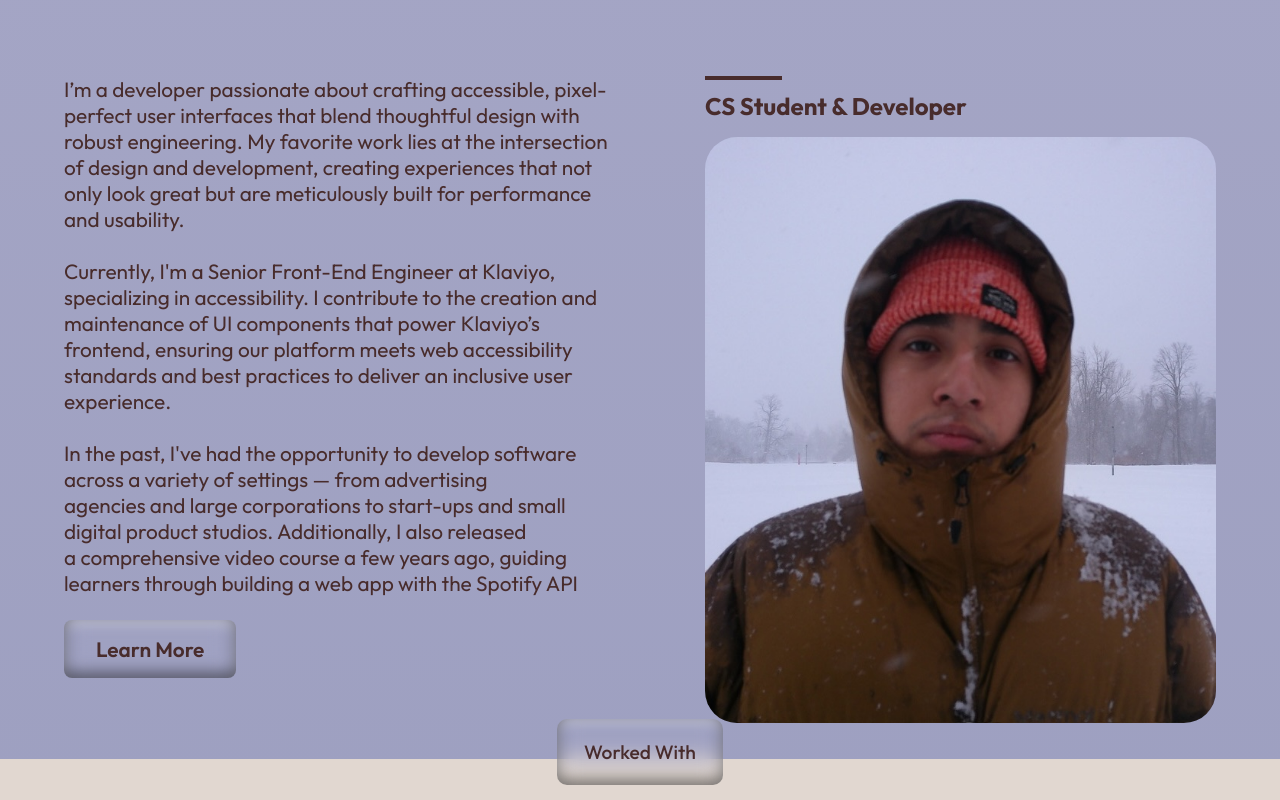
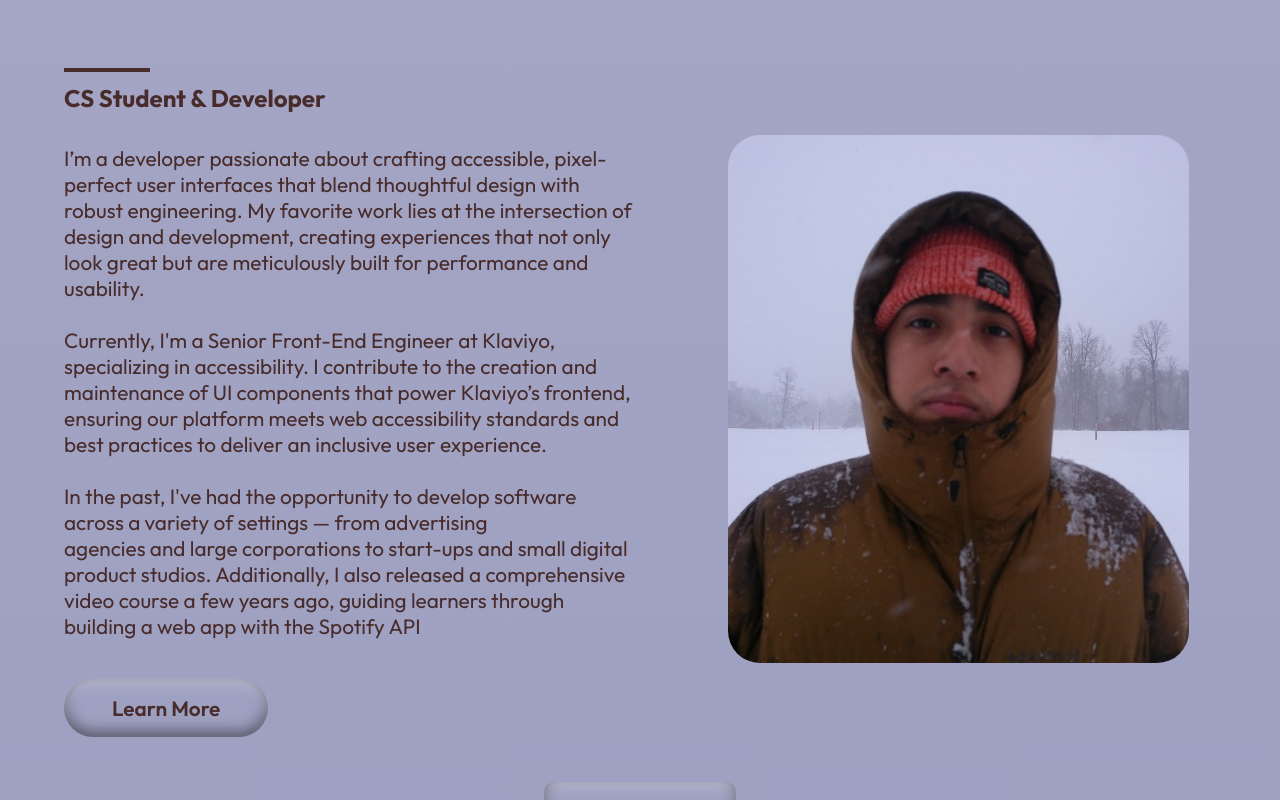
Before and after one commit to ricnrdo/portfolio, a React (Vite) app: page / in a window 1280 px wide. Shown: the part 820-1620 px from the top of the page. Built offline with nearby package versions, Linux system fonts and the light colour scheme.

Commit message:
Done
All css and html sections done. Buttons and links are not functional yet.

```diff
--- a/index.html
+++ b/index.html
@@ -10,6 +10,13 @@
     <link rel="preconnect" href="https://fonts.googleapis.com">
     <link rel="preconnect" href="https://fonts.gstatic.com" crossorigin>
     <link href="https://fonts.googleapis.com/css2?family=Outfit:wght@100..900&display=swap" rel="stylesheet">
+
+    <!-- Basic Icons -->
+    <link href="https://cdn.boxicons.com/3.0.8/fonts/basic/boxicons.min.css" rel="stylesheet">
+    <!-- Filled Icons -->
+    <link href="https://cdn.boxicons.com/3.0.8/fonts/filled/boxicons-filled.min.css" rel="stylesheet">
+    <!-- Brand Icons -->
+    <link href="https://cdn.boxicons.com/3.0.8/fonts/brands/boxicons-brands.min.css" rel="stylesheet">
   </head>
   <body>
     <header id="header"></header>
@@ -17,6 +24,27 @@
     <script type="module" src="/src/app.tsx"></script>
   </body>
   <footer>
+      <div class="logo">
+        <img src="./src/assets/img/logo-figma.svg" alt="logo">
+        <p>© 2026 Ricardo Puma. All rights reserved.</p>
+      </div>
+      <div class="socials">
+        <svg  xmlns="http://www.w3.org/2000/svg" width="24" height="24"
+          fill="currentColor" viewBox="0 0 24 24" >
+          <!--Boxicons v3.0.8 https://boxicons.com | License  https://docs.boxicons.com/free-->
+          <path d="M11.999 7.377a4.623 4.623 0 1 0 0 9.248 4.623 4.623 0 0 0 0-9.248m0 7.627a3.004 3.004 0 1 1 0-6.008 3.004 3.004 0 0 1 0 6.008m4.807-8.875a1.078 1.078 0 1 0 0 2.156 1.078 1.078 0 1 0 0-2.156"></path><path d="M20.533 6.111A4.6 4.6 0 0 0 17.9 3.479a6.6 6.6 0 0 0-2.186-.42c-.963-.042-1.268-.054-3.71-.054s-2.755 0-3.71.054a6.6 6.6 0 0 0-2.184.42 4.6 4.6 0 0 0-2.633 2.632 6.6 6.6 0 0 0-.419 2.186c-.043.962-.056 1.267-.056 3.71s0 2.753.056 3.71c.015.748.156 1.486.419 2.187a4.6 4.6 0 0 0 2.634 2.632 6.6 6.6 0 0 0 2.185.45c.963.042 1.268.055 3.71.055s2.755 0 3.71-.055a6.6 6.6 0 0 0 2.186-.419 4.6 4.6 0 0 0 2.633-2.633c.263-.7.404-1.438.419-2.186.043-.962.056-1.267.056-3.71s0-2.753-.056-3.71a6.6 6.6 0 0 0-.421-2.217m-1.218 9.532a5 5 0 0 1-.311 1.688 3 3 0 0 1-1.712 1.711 5 5 0 0 1-1.67.311c-.95.044-1.218.055-3.654.055-2.438 0-2.687 0-3.655-.055a5 5 0 0 1-1.669-.311 3 3 0 0 1-1.719-1.711 5.1 5.1 0 0 1-.311-1.669c-.043-.95-.053-1.218-.053-3.654s0-2.686.053-3.655a5 5 0 0 1 .311-1.687c.305-.789.93-1.41 1.719-1.712a5 5 0 0 1 1.669-.311c.951-.043 1.218-.055 3.655-.055s2.687 0 3.654.055a5 5 0 0 1 1.67.311 3 3 0 0 1 1.712 1.712 5.1 5.1 0 0 1 .311 1.669c.043.951.054 1.218.054 3.655s0 2.698-.043 3.654z"></path>
+        </svg>
+        <svg  xmlns="http://www.w3.org/2000/svg" width="24" height="24"
+          fill="currentColor" viewBox="0 0 24 24" >
+          <!--Boxicons v3.0.8 https://boxicons.com | License  https://docs.boxicons.com/free-->
+          <path fill-rule="evenodd" d="M12.026 2c-5.509 0-9.974 4.465-9.974 9.974 0 4.406 2.857 8.145 6.821 9.465.499.09.679-.217.679-.481 0-.237-.008-.865-.011-1.696-2.775.602-3.361-1.338-3.361-1.338-.452-1.152-1.107-1.459-1.107-1.459-.905-.619.069-.605.069-.605 1.002.07 1.527 1.028 1.527 1.028.89 1.524 2.336 1.084 2.902.829.091-.645.351-1.085.635-1.334-2.214-.251-4.542-1.107-4.542-4.93 0-1.087.389-1.979 1.024-2.675-.101-.253-.446-1.268.099-2.64 0 0 .837-.269 2.742 1.021a9.6 9.6 0 0 1 2.496-.336 9.6 9.6 0 0 1 2.496.336c1.906-1.291 2.742-1.021 2.742-1.021.545 1.372.203 2.387.099 2.64.64.696 1.024 1.587 1.024 2.675 0 3.833-2.33 4.675-4.552 4.922.355.308.675.916.675 1.846 0 1.334-.012 2.41-.012 2.737 0 .267.178.577.687.479C19.146 20.115 22 16.379 22 11.974 22 6.465 17.535 2 12.026 2" clip-rule="evenodd"></path>
+        </svg>
 
+        <svg  xmlns="http://www.w3.org/2000/svg" width="24" height="24"
+          fill="currentColor" viewBox="0 0 24 24" >
+          <!--Boxicons v3.0.8 https://boxicons.com | License  https://docs.boxicons.com/free-->
+          <path d="m18.73 5.41-1.28 1L12 10.46 6.55 6.37l-1.28-1A2 2 0 0 0 2 7.05v11.59A1.36 1.36 0 0 0 3.36 20h3.19v-7.72L12 16.37l5.45-4.09V20h3.19A1.36 1.36 0 0 0 22 18.64V7.05a2 2 0 0 0-3.27-1.64"></path>
+        </svg>
+      </div>
   </footer>
 </html>
--- a/src/app.tsx
+++ b/src/app.tsx
@@ -69,7 +69,7 @@ createRoot(document.getElementById('main')!).render(
 
           In the past, I've had the opportunity to develop software across a variety of settings — from advertising agencies and large corporations to start-ups and small digital product studios. Additionally, I also released a comprehensive video course a few years ago, guiding learners through building a web app with the Spotify API
         </p>
-        <a href="#home" className="glass">
+        <a href="#home" className="glass round-bttn">
           Learn More
         </a>
         </div>
@@ -97,7 +97,7 @@ createRoot(document.getElementById('main')!).render(
           <CardComponent />
         </div>
         <div className="load-more">
-          <a href="#home" className='glass'>
+          <a href="#home" className='glass round-bttn'>
             More Projects
           </a>
         </div>
@@ -106,11 +106,11 @@ createRoot(document.getElementById('main')!).render(
         <span className="center">Contact Form</span>
         <form action="" method="post">
           <div>
-            <input className='glass' type='text' placeholder='First Name'/>
-            <input className='glass' type='text' placeholder='Last Name'/>
+            <input className='glass-depth' type='text' placeholder='First Name'/>
+            <input className='glass-depth' type='text' placeholder='Last Name'/>
           </div>
-          <input className='glass' type='text' placeholder='Subject'/>
-          <textarea className='glass' placeholder='Email Body'></textarea>
+          <input className='glass-depth' type='text' placeholder='Subject'/>
+          <textarea className='glass-depth' placeholder='Email Body'></textarea>
           <input className='glass' type='submit' id='submit-btn'/>
         </form>
       </section>
--- a/src/assets/css/about.css
+++ b/src/assets/css/about.css
@@ -1,9 +1,9 @@
 #about {
     display: grid;
     position: relative;
-    padding: 6rem 4rem 2rem 4rem;
+    padding: 5rem 4rem 5rem 4rem;
     column-gap: 5.5rem;
-    grid-template-columns: minmax(45%, 48%) minmax(40%, 45%);
+    grid-template-columns: minmax(45%, 50%) minmax(30%, 40%);
     grid-template-rows: auto auto auto;
     grid-template-areas:
         "text-box title"
@@ -13,7 +13,8 @@
 
 #about a {
     width:fit-content;
-    padding: 1rem 2rem;
+    margin-top: 1rem;
+    padding: 1rem 3rem;
     align-content: center;
     border-radius: 0.5rem;
 }
@@ -27,6 +28,7 @@
 }
 
 .about-title {
+    margin-top: 0.5em;
     grid-area: title;
 }
 
@@ -47,5 +49,5 @@
     height: 100%;
     width: 100%;
     grid-area: cutout-container;
-    padding-top: 1rem;
+    padding-top: 2rem;
 }
--- a/src/assets/css/base.css
+++ b/src/assets/css/base.css
@@ -38,6 +38,13 @@ a {
   -webkit-backdrop-filter: blur(12px);
 }
 
+.glass-depth {
+  background: rgba(255, 255, 255, 0);
+  backdrop-filter: blur(60px);
+  box-shadow: 0 -5px 15px rgb(255, 255, 255, 0.1);
+  box-shadow: inset 0 5px 12px rgb(0, 0, 0, 0.4);
+}
+
 h1 {
   margin: 0;
   width: fit-content;
@@ -57,3 +64,34 @@ section {
   justify-content: center;
   align-items: center;
 }
+
+.round-bttn {
+  border-radius: 2rem !important;
+}
+
+footer {
+  display: flex;
+  padding: 2.5rem 4rem;
+  justify-content: space-between;
+}
+
+footer .logo {
+  display: flex;
+  flex-direction: column;
+  gap: 0.8rem;
+}
+
+footer img {
+  width: 35%;
+}
+
+footer .socials {
+  display: flex;
+  gap: 2rem;
+  align-items: center;
+}
+
+.socials svg {
+  width: 35px;
+  height: 35px;
+}
--- a/src/assets/css/contact.css
+++ b/src/assets/css/contact.css
@@ -2,6 +2,16 @@
     display: block;
     padding: 4rem;
     background: rgba(84, 62, 122, 0.229);
+}
+
+input:focus, textarea:focus {
+    outline: none;
+}
+
+input::placeholder, input, textarea::placeholder, textarea {
+    color: #482C2C;
+    font-size: 1.1rem;
+    font-weight: 600;
 }
 
 #contact span {
--- a/src/assets/css/main.css
+++ b/src/assets/css/main.css
@@ -6,3 +6,6 @@
 @import url('./skills.css');
 @import url('./projects.css');
 @import url('./contact.css');
+
+/* Different Screen Sizes */
+@import url('./sizes.css');
--- a/src/assets/css/projects.css
+++ b/src/assets/css/projects.css
@@ -30,6 +30,7 @@
 
 .project-description {
     font-size: 1rem;
+    margin-bottom: 0.8rem;
 }
 
 .project-card img {
@@ -46,7 +47,7 @@
 .load-more a {
     display: flex;
     width: fit-content;
-    padding: 1.5rem 2.5rem;
+    padding: 1.3rem 4rem;
     justify-content: space-between;
     border-radius: 1em;
 }
--- /dev/null
+++ b/src/assets/css/sizes.css
@@ -0,0 +1,23 @@
+@media (min-width: 1200px) {
+    #about {
+        grid-template-columns: minmax(45%, 50%) minmax(30%, 40%);
+        grid-template-areas:
+        "title cutout-container"
+        "text-box cutout-container"
+        "text-box cutout-container";
+        row-gap: 2rem;
+    }
+
+    .cutout-container {
+        all: unset;
+        display: flex;
+        width: 100%;
+        grid-area: cutout-container;
+        margin: auto;
+    }
+
+    .cutout {
+        width: 100%;
+        border-radius: 2rem;
+    }
+}
--- a/src/assets/css/skills.css
+++ b/src/assets/css/skills.css
@@ -1,19 +1,19 @@
 #skills {
     position: relative;
     display: block;
-    background-color: #E1D7D0;
+    background-color: #ebe0ff3a;
 }
 
 .skill-title {
     position: absolute;
     width: fit-content;
-    padding: 1.3rem 1.7rem;
+    padding: 1.2rem 2.5rem;
     border-radius: 10px;
     font-size: 1.2rem;
     font-weight: 500;
 
     /* Positioning */
-    top: -2.5rem;
+    top: -2.2rem;
     left: 0;
     right: 0;
     margin-inline: auto;
```
